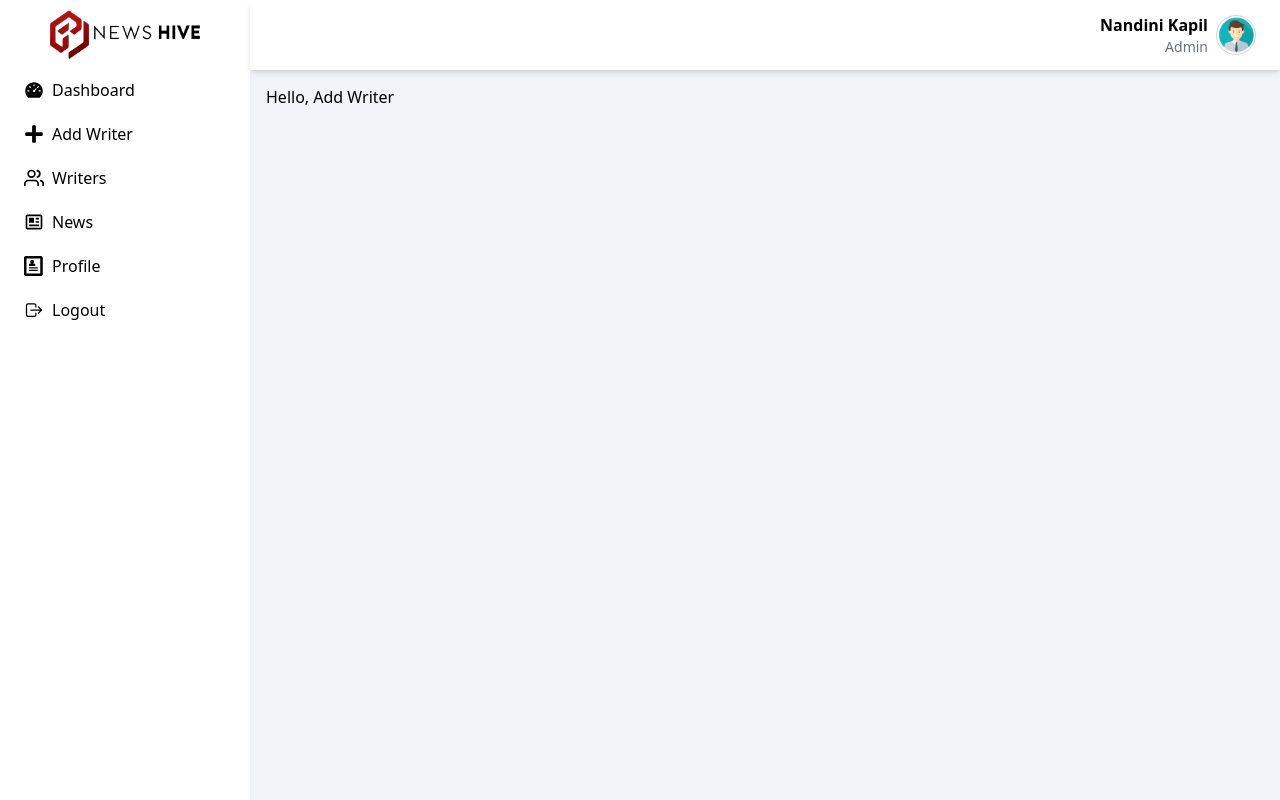
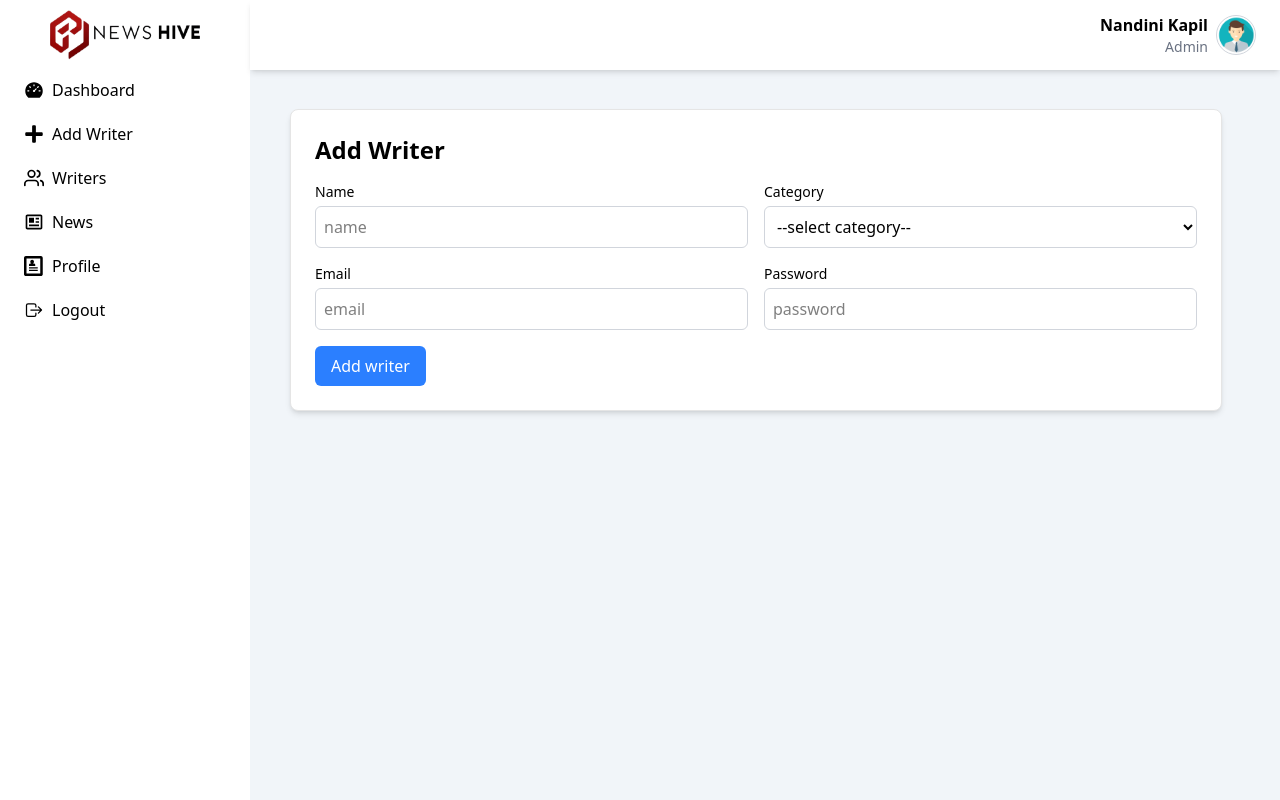
Before and after one commit to Nandini0029/NewsHive, a React (Vite) app: page /#/admin/writer/add in a window 1280 px wide. Built offline with nearby package versions, Linux system fonts and the light colour scheme.

Commit message:
AddWriters

```diff
--- a/src/dashboard/pages/AddWriter.jsx
+++ b/src/dashboard/pages/AddWriter.jsx
@@ -1,11 +1,92 @@
-import React from 'react';
+import React, { useState } from "react";
 
-const AddWriter = () => {
-    return (
-        <div>
-            <h1>Hello, Add Writer</h1>
-        </div>
-    );
-};
+function AddWriters() {
+  const [formData, setFormData] = useState({
+    name: "",
+    email: "",
+    category: "",
+    password: "",
+  });
 
-export default AddWriter;
+  const handleChange = (e) => {
+    const { name, value } = e.target;
+    setFormData({ ...formData, [name]: value });
+  };
+
+  const handleSubmit = (e) => {
+    e.preventDefault();
+    console.log("Form Data Submitted:", formData);
+  };
+
+  return (
+    <div className="container mx-auto p-6">
+      <div className="bg-white p-6 rounded-lg shadow-md border border-[#E5E5E5]">
+        <h2 className="text-2xl font-bold mb-4">Add Writer</h2>
+        <form onSubmit={handleSubmit} className="grid grid-cols-2 gap-4">
+
+          <div>
+            <label className="block text-sm font-medium mb-1">Name</label>
+            <input
+              type="text"
+              name="name"
+              value={formData.name}
+              onChange={handleChange}
+              placeholder="name"
+              className="w-full border border-gray-300 rounded-md p-2"
+            />
+          </div>
+
+          <div>
+            <label className="block text-sm font-medium mb-1">Category</label>
+            <select
+              name="category"
+              value={formData.category}
+              onChange={handleChange}
+              className="w-full border border-gray-300 rounded-md p-2"
+            >
+              <option value="">--select category--</option>
+              <option value="News">News</option>
+              <option value="Sports">Sports</option>
+              <option value="Entertainment">Entertainment</option>
+            </select>
+          </div>
+
+          <div>
+            <label className="block text-sm font-medium mb-1">Email</label>
+            <input
+              type="email"
+              name="email"
+              value={formData.email}
+              onChange={handleChange}
+              placeholder="email"
+              className="w-full border border-gray-300 rounded-md p-2"
+            />
+          </div>
+
+          <div>
+            <label className="block text-sm font-medium mb-1">Password</label>
+            <input
+              type="password"
+              name="password"
+              value={formData.password}
+              onChange={handleChange}
+              placeholder="password"
+              className="w-full border border-gray-300 rounded-md p-2"
+            />
+          </div>
+
+          <div className="col-span-2">
+            <button
+              type="submit"
+              className="bg-blue-500 text-white px-4 py-2 rounded-md hover:bg-blue-600 transition"
+            >
+              Add writer
+            </button>
+          </div>
+        </form>
+      </div>
+    </div>
+  );
+}
+
+export default AddWriters;
--- a/src/dashboard/pages/Login.jsx
+++ b/src/dashboard/pages/Login.jsx
@@ -1,11 +1,50 @@
 import React from 'react';
 
+import logo from '../../assets/logo.png'; // Import the logo
+
 const Login = () => {
-    return (
-        <div>
-            <h1>Hello Login Page</h1>
+  return (
+    <div className="flex justify-center items-center h-screen bg-sky-100">
+      <div className="bg-white border-slate-600 rounded-md p-8 shadow-lg backdrop-filter backdrop-blur-lg bg-opacity-30 relative w-80">
+
+        <div className="flex justify-center mb-10">
+          <img src={logo} alt="Logo" className="h-20 w-60 object-contain" />
         </div>
-    );
+        <form action="">
+          <div className="relative my-6">
+            <input
+              type="text"
+              className="block w-full py-2.5 px-0 text-sm text-white bg-transparent border-0 border-b-2 border-gray-300 appearance-none focus:outline-none focus:ring-0 focus:border-blue-600 peer"
+              placeholder=""
+            />
+            <label
+className="absolute text-2xl duration-300 transform -translate-y-6 scale-75 top-3 -z-10 origin-[0] peer-placeholder-shown:scale-100 peer-placeholder-shown:translate-y-0 peer-focus:scale-75 peer-focus:-translate-y-6 text-black-400 peer-focus:text-blue-600"            >
+              Email
+            </label>
+          </div>
+
+          <div className="relative my-6">
+            <input
+              type="password"
+              className="block w-full py-2.5 px-0 text-xl text-white bg-transparent border-0 border-b-2 border-gray-300 appearance-none text-gray-400 focus:outline-none focus:ring-0 focus:border-blue-600 peer"
+              placeholder=""
+            />
+            <label
+className="absolute text-2xl duration-300 transform -translate-y-6 scale-75 top-3 -z-10 origin-[0] peer-placeholder-shown:scale-100 peer-placeholder-shown:translate-y-0 peer-focus:scale-75 peer-focus:-translate-y-6 text-black-400 peer-focus:text-blue-600"            >
+              Password
+            </label>
+          </div>
+
+          <button
+            type="submit"
+            className="w-full text-[18px] mt-6 rounded bg-purple-400 py-2 hover:bg-purple-600 transition duration-300 text-white"
+          >
+            Login
+          </button>
+        </form>
+      </div>
+    </div>
+  );
 };
 
 export default Login;
```
